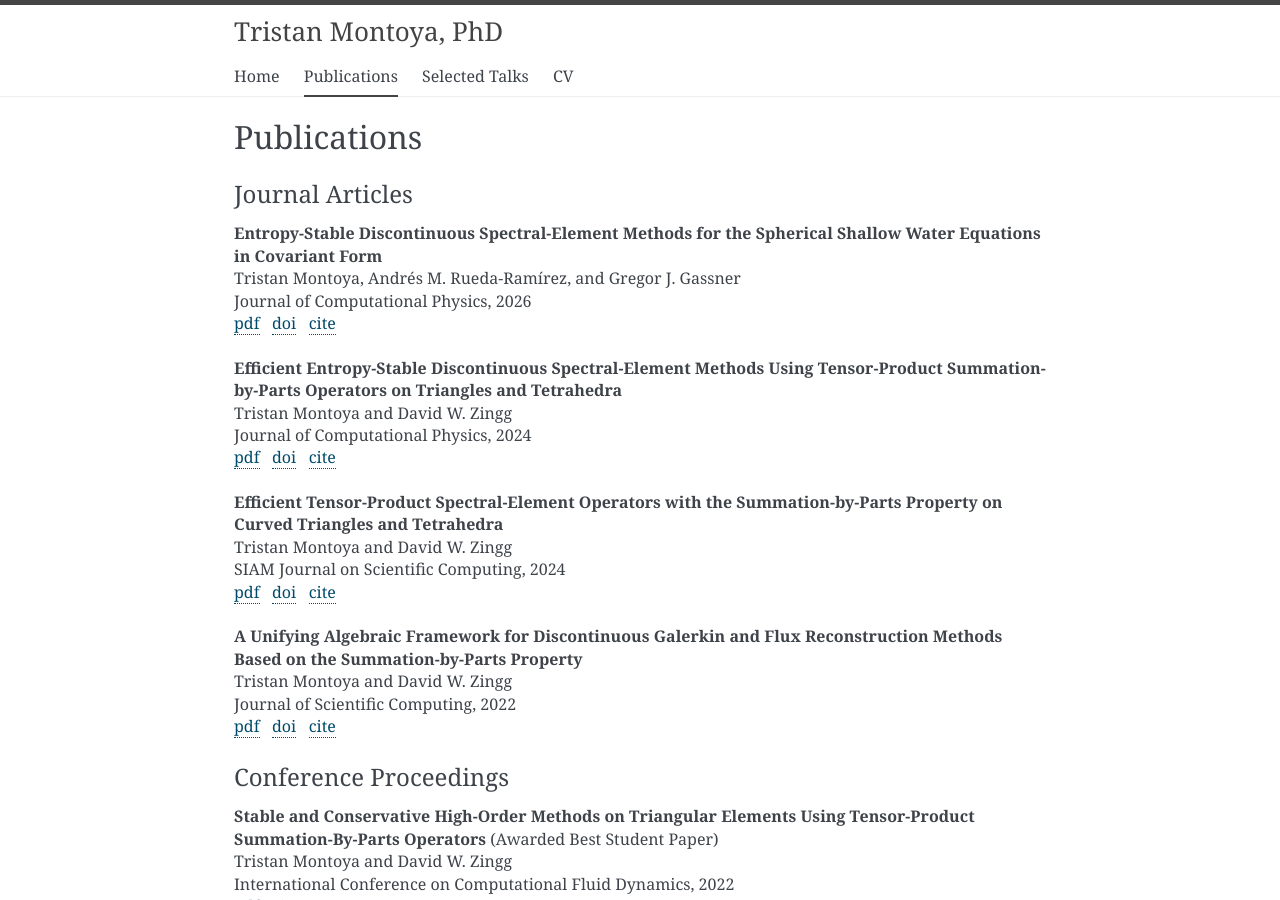
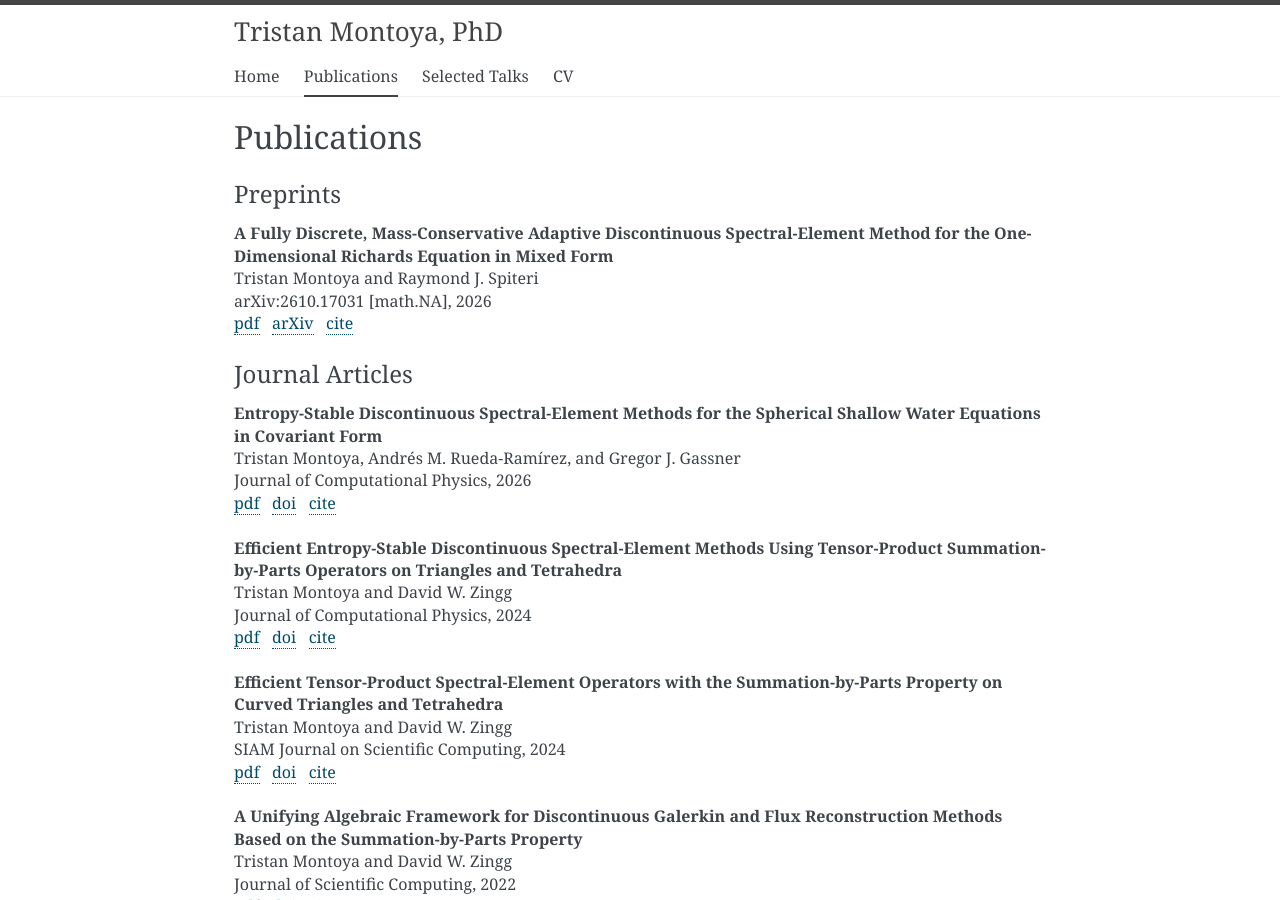
Before and after one commit to tristanmontoya/tristanmontoya.github.io, a Jekyll site: the page built from publications.html, in a window 1280 px wide and 900 px high. Built offline with Jekyll 4.4.1, drawn with Linux system fonts in a browser that asks for light colours.

Commit message:
add adaptive richards preprint

```diff
--- /dev/null
+++ b/cite/MontoyaSpiteriAdaptiveRichards2026.bib
@@ -0,0 +1,10 @@
+@misc{MontoyaSpiteriAdaptiveRichards2026,
+    title = {A Fully Discrete, Mass-Conservative Adaptive Discontinuous Spectral-Element
+             Method for the One-Dimensional {Richards} Equation in Mixed Form},
+    author = {Montoya, Tristan and Spiteri, Raymond J.},
+    year = {2026},
+    eprint = {2610.17031},
+    archivePrefix = {arXiv},
+    primaryClass = {math.NA},
+    url = {https://arxiv.org/abs/2610.17031}
+}
--- a/publications.html
+++ b/publications.html
@@ -2,8 +2,7 @@
 layout: page
 title: Publications
 ---
-<!--
-<h1 class="mt-4">Submitted Preprints</h1>
+<h1 class="mt-4">Preprints</h1>
 {% assign preprints = site.preprints | sort: "year" %}
 {% for pub in preprints %}
 <div class="pubitem">
@@ -13,11 +12,12 @@ title: Publications
   <div class="publinks">
   <a href="/papers/{{ pub.slug}}.pdf"><i class="far fa-file-pdf"></i>pdf</a
   >&nbsp;&nbsp;
+  <a href="{{ pub.arxiv }}"><i class="fas fa-link"></i>arXiv</a>&nbsp;&nbsp;
   <a href="/cite/{{ pub.slug}}.bib"><i class="far fa-file-bib"></i>cite</a>
   </div>
 </div><br>
 {% endfor %}
--->
+
 <h1 class="mt-4">Journal Articles</h1>
 {% assign papers = site.papers | sort: "list_order" | reverse %}
 {% for pub in papers %}
```
Also changed, not shown: _preprints/MontoyaSpiteriAdaptiveRichards2026.md (added, +8 -0 lines), Gemfile.lock, 2 other files.
